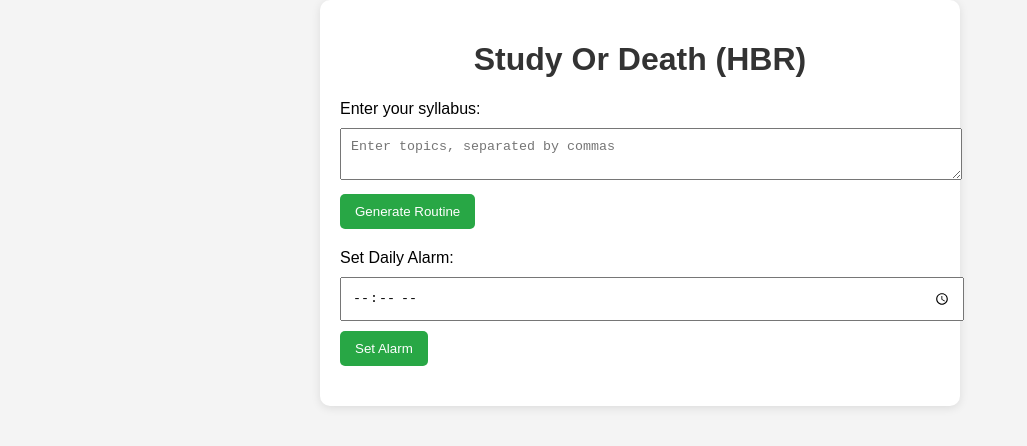
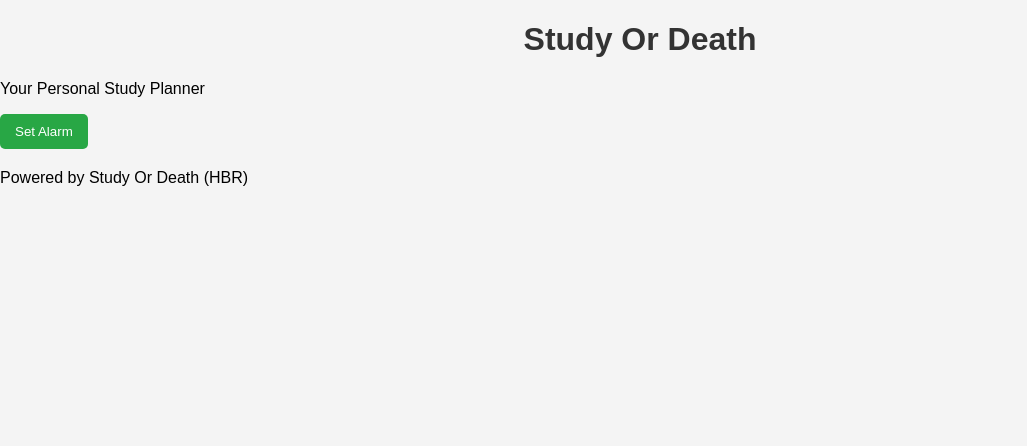
Before and after one commit to misson-infinity/Study-Or-Death, a plain HTML site: page index.html in a window 1280 px wide. Shown: the whole page, without its empty margins (0-1027 px from the left). Drawn offline with Linux system fonts and the light colour scheme.

Commit message:
index.html

```diff
--- a/index.html
+++ b/index.html
@@ -3,24 +3,32 @@
 <head>
   <meta charset="UTF-8">
   <meta name="viewport" content="width=device-width, initial-scale=1.0">
-  <title>Study Or Death (HBR)</title>
+  <title>Study Or Death</title>
   <link rel="stylesheet" href="styles.css">
+  <link rel="manifest" href="manifest.json">
+  <script>
+    if ("serviceWorker" in navigator) {
+      navigator.serviceWorker.register("service-worker.js").then(() => {
+        console.log("Service Worker Registered");
+      });
+    }
+  </script>
 </head>
 <body>
-  <div class="container">
-    <h1>Study Or Death (HBR)</h1>
-    <form id="syllabusForm">
-      <label for="syllabus">Enter your syllabus:</label>
-      <textarea id="syllabus" placeholder="Enter topics, separated by commas"></textarea>
-      <button type="button" onclick="generateRoutine()">Generate Routine</button>
-    </form>
-    <div id="routine"></div>
-    <div>
-      <label for="alarm">Set Daily Alarm:</label>
-      <input type="time" id="alarm">
-      <button type="button" onclick="setAlarm()">Set Alarm</button>
-    </div>
-  </div>
+  <header>
+    <h1>Study Or Death</h1>
+    <p>Your Personal Study Planner</p>
+  </header>
+
+  <main>
+    <button id="set-alarm">Set Alarm</button>
+    <div id="output"></div>
+  </main>
+
+  <footer>
+    <p>Powered by Study Or Death (HBR)</p>
+  </footer>
+
   <script src="script.js"></script>
 </body>
-  </html>
+</html>
```
